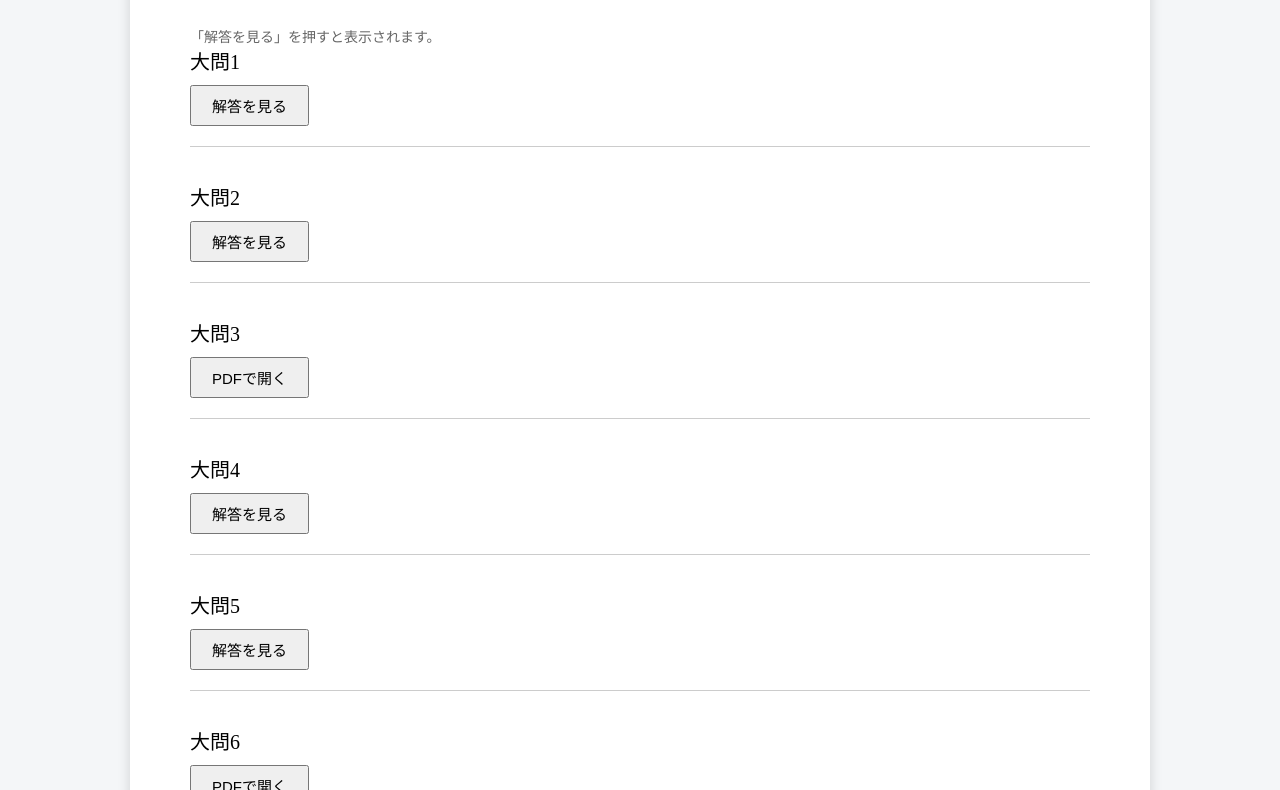
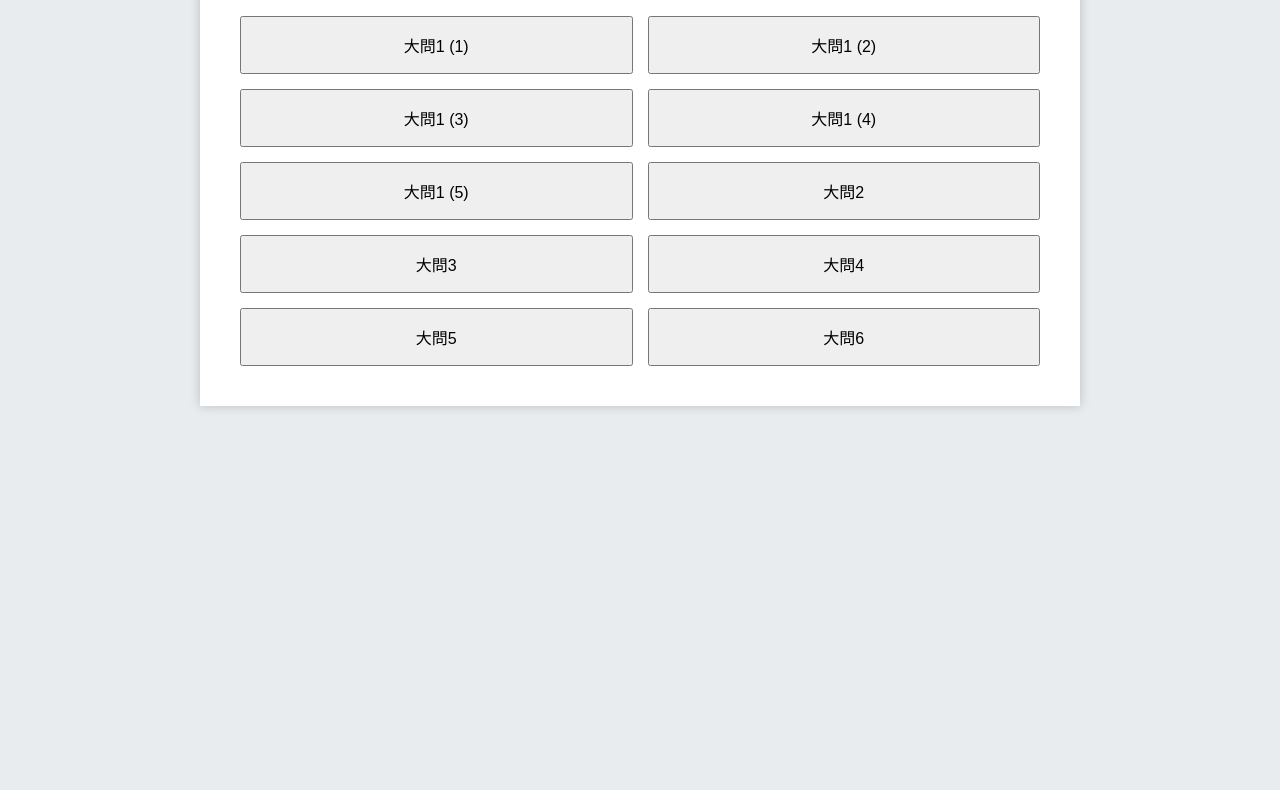
Before and after one commit to originalwebsites/gekokujo_answer, a plain HTML site: page index.html in a window 1280 px wide. Shown: the part 161-951 px from the top of the page. After the commit the page ends 800 px from the top, so only its background shows below. Drawn offline with Linux system fonts and the light colour scheme.

Commit message:
Update index.html

```diff
--- a/index.html
+++ b/index.html
@@ -1,91 +1,66 @@
-<!DOCTYPE html><html lang="ja">
+<!DOCTYPE html>
+<html lang="ja">
 <head>
 <meta charset="UTF-8">
-<title>下剋上数学 模範解答</title><style>
+<title>下剋上数学 解答</title>
+
+<style>
 body{
-  font-family:"Yu Mincho",serif;
-  background:#f4f6f8;
+  font-family:"Yu Mincho", serif;
+  background:#e9ecef;
   margin:0;
   padding:40px 0;
 }
 .paper{
-  width:900px;
+  width:800px;
   margin:auto;
-  background:#fff;
-  padding:40px 60px;
-  box-shadow:0 0 12px rgba(0,0,0,0.15);
+  background:white;
+  padding:40px;
+  box-shadow:0 0 10px rgba(0,0,0,0.2);
 }
 h1{
   text-align:center;
-  letter-spacing:6px;
-  margin-bottom:40px;
+  margin-bottom:30px;
 }
-.section{
-  margin-bottom:35px;
-  padding-bottom:20px;
-  border-bottom:1px solid #ccc;
-}
-.section-title{
-  font-size:20px;
-  margin-bottom:10px;
+.grid{
+  display:grid;
+  grid-template-columns:repeat(2,1fr);
+  gap:15px;
 }
 button{
-  padding:8px 20px;
-  font-size:15px;
+  padding:15px;
+  font-size:16px;
   cursor:pointer;
 }
-.answer-box{
-  margin-top:15px;
-  display:none;
+</style>
+</head>
+
+<body>
+<div class="paper">
+<h1>下剋上数学　模範解答</h1>
+
+<div class="grid">
+
+<button onclick="openAns('q1_1')">大問1 (1)</button>
+<button onclick="openAns('q1_2')">大問1 (2)</button>
+<button onclick="openAns('q1_3')">大問1 (3)</button>
+<button onclick="openAns('q1_4')">大問1 (4)</button>
+<button onclick="openAns('q1_5')">大問1 (5)</button>
+
+<button onclick="openAns('q2')">大問2</button>
+<button onclick="openAns('q3')">大問3</button>
+<button onclick="openAns('q4')">大問4</button>
+<button onclick="openAns('q5')">大問5</button>
+<button onclick="openAns('q6')">大問6</button>
+
+</div>
+</div>
+
+<script>
+function openAns(name){
+  window.open("answers/" + name + ".html", "_blank");
 }
-.answer-box img{
-  max-width:100%;
-  border:1px solid #aaa;
-}
-.note{
-  color:#666;
-  font-size:14px;
-}
-</style></head><body>
-<div class="paper">
-<h1>模 範 解 答</h1><div class="note">「解答を見る」を押すと表示されます。</div><!-- 大問1 --><div class="section">
-<div class="section-title">大問1</div>
-<button onclick="toggle('a1')">解答を見る</button>
-<div id="a1" class="answer-box">
-<img src="answers/q1.png">
-</div>
-</div><!-- 大問2 --><div class="section">
-<div class="section-title">大問2</div>
-<button onclick="toggle('a2')">解答を見る</button>
-<div id="a2" class="answer-box">
-<img src="answers/q2.png">
-</div>
-</div><!-- 大問3（PDF例） --><div class="section">
-<div class="section-title">大問3</div>
-<button onclick="openPDF('answers/q3.pdf')">PDFで開く</button>
-</div><!-- 大問4 --><div class="section">
-<div class="section-title">大問4</div>
-<button onclick="toggle('a4')">解答を見る</button>
-<div id="a4" class="answer-box">
-<img src="answers/q4.png">
-</div>
-</div><!-- 大問5 --><div class="section">
-<div class="section-title">大問5</div>
-<button onclick="toggle('a5')">解答を見る</button>
-<div id="a5" class="answer-box">
-<img src="answers/q5.png">
-</div>
-</div><!-- 大問6 --><div class="section">
-<div class="section-title">大問6</div>
-<button onclick="openPDF('answers/q6.pdf')">PDFで開く</button>
-</div></div><script>
-function toggle(id){
-  const el=document.getElementById(id);
-  el.style.display=(el.style.display==="block")?"none":"block";
-}
+</script>
 
-function openPDF(path){
-  window.open(path,"_blank");
-}
-</script></body>
-                          </html>
+</body>
+</html>
```
